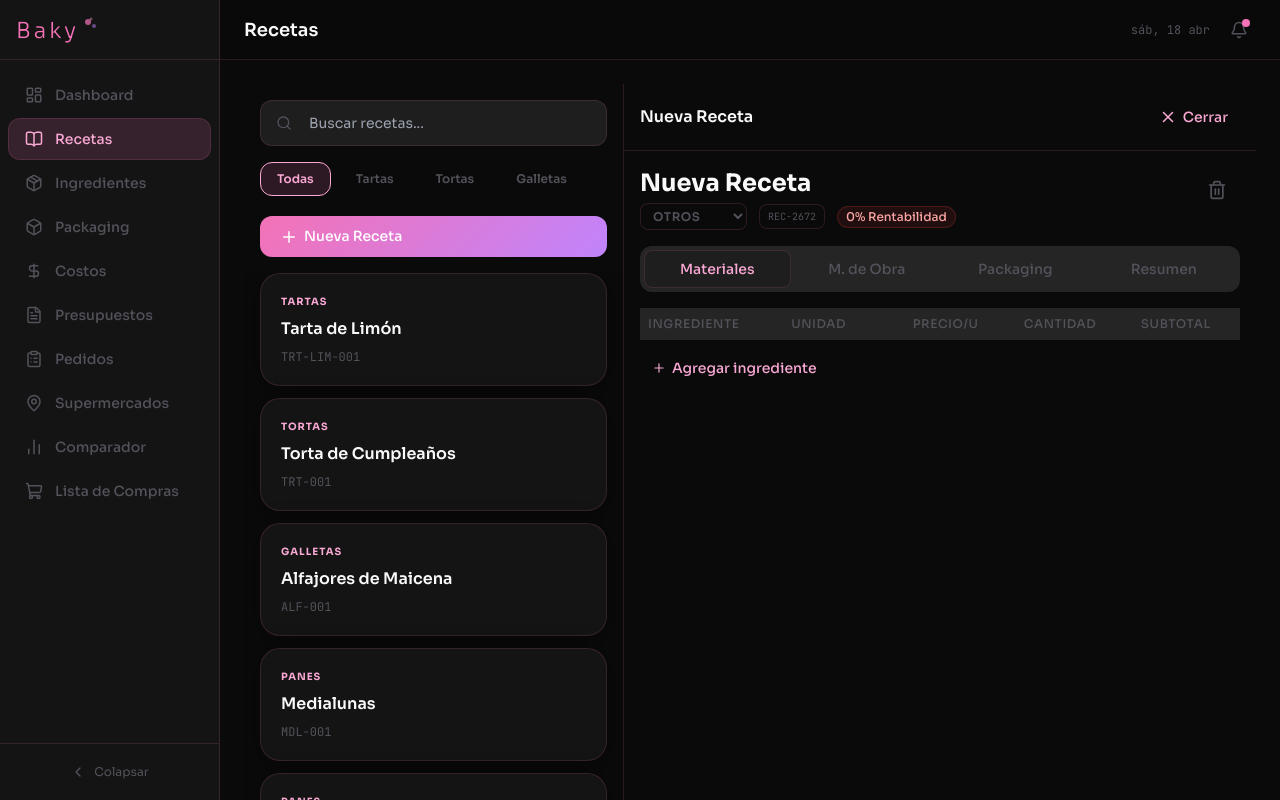
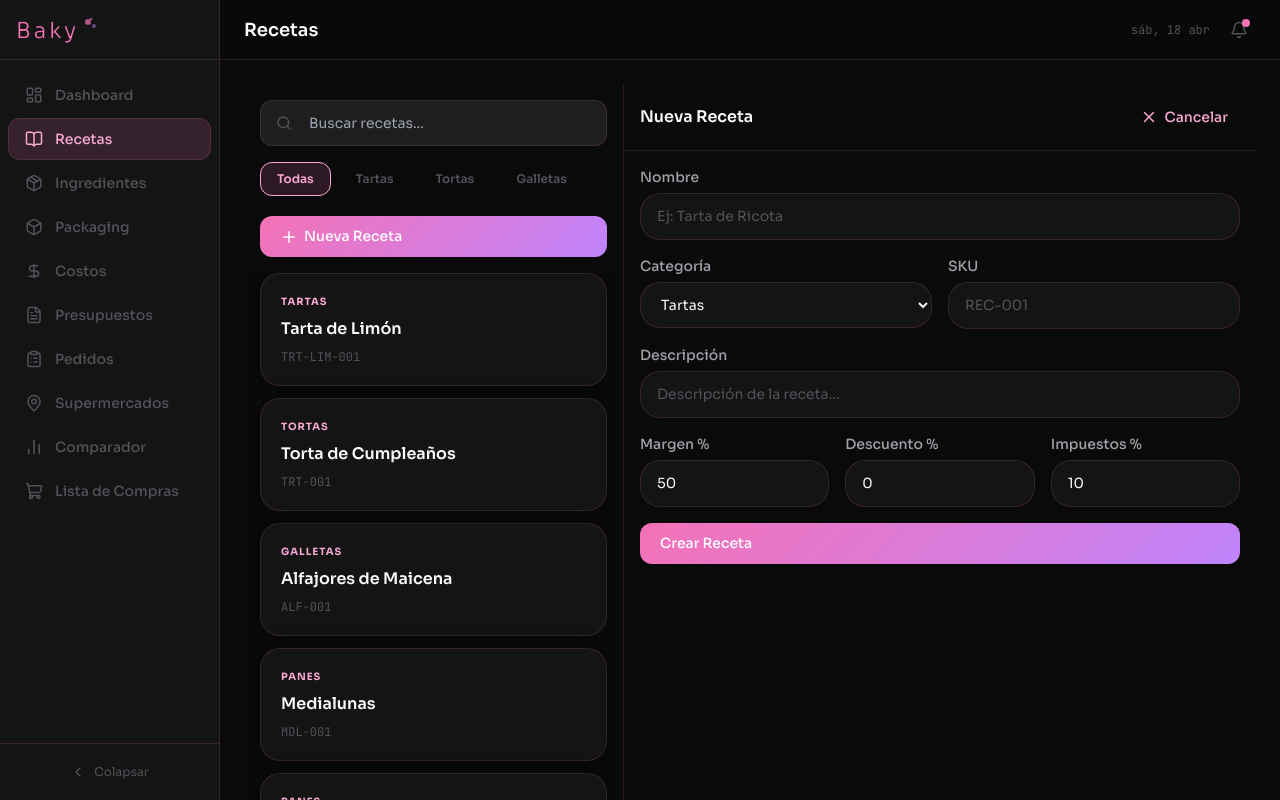
Before and after one commit to LeoSaracco/baky, a React (Vite) app: page /baky/recetas in a window 1280 px wide. Both pictures are taken after a click on the button "Nueva Receta". Shown: the top 800 px of the page. Built offline with nearby package versions, Linux system fonts and the light colour scheme.

Commit message:
fix: nuevo workflow sin auto-guardado + boton geolocalizacion en supermercados

```diff
--- a/src/pages/Packaging.tsx
+++ b/src/pages/Packaging.tsx
@@ -11,6 +11,13 @@ import { EmptyState } from '../components/ui/EmptyState';
 import { TwoPanelLayout } from '../components/ui/TwoPanelLayout';
 import { formatARS } from '../utils/calcCostos';
 import type { PackagingItem, TipoPackaging } from '../types';
+
+const emptyForm: FormData = {
+  nombre: '',
+  tipo: 'caja',
+  costoUnitario: 0,
+  notas: '',
+};
 
 interface FormData {
   nombre: string;
@@ -59,21 +66,22 @@ export const Packaging: React.FC = () => {
   }, [selectedId, selectedItem, reset]);
 
   const handleNew = () => {
-    const nuevo = addItem({
-      nombre: 'Nuevo Ítem',
-      tipo: 'caja',
-      costoUnitario: 0,
-      notas: '',
-    });
-    setSelectedId(nuevo.id);
+    setSelectedId(null);
+    setIsCreating(true);
+    reset(emptyForm);
   };
 
   const openEdit = (item: PackagingItem) => {
+    setIsCreating(false);
     setSelectedId(item.id);
   };
 
   const onSubmit = (data: FormData) => {
-    if (selectedId) {
+    if (isCreating) {
+      addItem(data);
+      toast.success('Ítem creado');
+      setIsCreating(false);
+    } else if (selectedId) {
       updateItem(selectedId, data);
       toast.success('Ítem actualizado');
     }
@@ -92,7 +100,7 @@ const closeForm = () => {
     setIsCreating(false);
   };
 
-  const showForm = isMobile ? (isCreating || selectedId) : selectedId;
+  const showForm = isMobile ? (isCreating || selectedId) : (isCreating || selectedId);
 
   const leftPanel = (
     <div className="flex flex-col gap-4 p-4 h-full overflow-hidden">
@@ -143,7 +151,7 @@ const closeForm = () => {
     <div className="flex flex-col h-full overflow-hidden">
       <div className="flex items-center justify-between p-4 border-b border-[var(--border-subtle)]">
 <h2 className="font-semibold text-[var(--text-primary)]">
-          {isCreating && isMobile ? 'Nuevo' : selectedItem ? 'Editar' : 'Nuevo'} Ítem
+              {isCreating ? 'Nuevo' : selectedItem ? 'Editar' : 'Nuevo'} Ítem
             </h2>
         <div className="flex gap-2">
           {selectedId && (
@@ -152,7 +160,7 @@ const closeForm = () => {
             </Button>
           )}
 <Button variant="ghost" size="sm" icon={<X size={18} />} onClick={closeForm}>
-            Cerrar
+              {isCreating ? 'Cancelar' : 'Cerrar'}
             </Button>
         </div>
       </div>
@@ -178,7 +186,7 @@ const closeForm = () => {
           </div>
           <Textarea label="Notas (opcional)" {...register('notas')} placeholder="Dimensiones, colores, proveedor..." />
 <Button type="submit" className="w-full">
-            Guardar cambios
+              {isCreating ? 'Crear' : 'Guardar cambios'}
             </Button>
         </form>
       </div>
--- a/src/pages/Presupuestos.tsx
+++ b/src/pages/Presupuestos.tsx
@@ -30,6 +30,12 @@ export const Presupuestos: React.FC = () => {
   const [filterEstado, setFilterEstado] = useState<EstadoPresupuesto | ''>('');
   const [selectedId, setSelectedId] = useState<string | null>(null);
   const [showDetail, setShowDetail] = useState(false);
+  const [isCreating, setIsCreating] = useState(false);
+  const [newForm, setNewForm] = useState({
+    cliente: '',
+    fechaVencimiento: addDays(new Date(), 30).toISOString().split('T')[0],
+    notas: '',
+  });
 
   const filtered = presupuestos.filter((p) =>
     filterEstado ? p.estado === filterEstado : true
@@ -38,22 +44,36 @@ export const Presupuestos: React.FC = () => {
   const selected = presupuestos.find((p) => p.id === selectedId) ?? null;
 
   const openPresupuesto = (p: Presupuesto) => {
+    setIsCreating(false);
     setSelectedId(p.id);
     if (isMobile) setShowDetail(true);
   };
 
   const handleNew = () => {
+    setSelectedId(null);
+    setIsCreating(true);
+    setNewForm({
+      cliente: '',
+      fechaVencimiento: addDays(new Date(), 30).toISOString().split('T')[0],
+      notas: '',
+    });
+  };
+
+  const handleCreate = () => {
+    if (!newForm.cliente.trim()) { toast.error('El cliente es requerido'); return; }
     const nuevo = addPresupuesto({
-      cliente: 'Nuevo cliente',
+      cliente: newForm.cliente,
       fechaEmision: new Date().toISOString(),
-      fechaVencimiento: addDays(new Date(), 30).toISOString(),
+      fechaVencimiento: new Date(newForm.fechaVencimiento).toISOString(),
       items: [],
       descuento: 0,
       impuestos: 0,
       estado: 'borrador',
+      notas: newForm.notas,
     });
     setSelectedId(nuevo.id);
-    if (isMobile) setShowDetail(true);
+    setIsCreating(false);
+    toast.success('Presupuesto creado');
   };
 
   const handleDuplicate = (id: string) => {
@@ -78,9 +98,53 @@ export const Presupuestos: React.FC = () => {
   const closeDetail = () => {
     setSelectedId(null);
     setShowDetail(false);
+    setIsCreating(false);
   };
 
-  if (isMobile && showDetail) {
+  const showForm = isMobile ? (isCreating || showDetail) : (isCreating || selectedId);
+
+  if (isMobile && showForm) {
+    if (isCreating) {
+      return (
+        <div className="flex flex-col h-full">
+          <div className="flex items-center justify-between p-4 border-b border-[var(--border-subtle)]">
+            <h2 className="font-semibold text-[var(--text-primary)]">Nuevo Presupuesto</h2>
+            <Button variant="ghost" size="sm" icon={<X size={18} />} onClick={closeDetail}>Cancelar</Button>
+          </div>
+          <div className="flex-1 overflow-y-auto p-4 space-y-4">
+            <div>
+              <label className="text-sm text-[var(--text-muted)] mb-1 block">Cliente</label>
+              <input
+                className="input-field"
+                value={newForm.cliente}
+                onChange={(e) => setNewForm({ ...newForm, cliente: e.target.value })}
+                placeholder="Nombre del cliente"
+              />
+            </div>
+            <div>
+              <label className="text-sm text-[var(--text-muted)] mb-1 block">Fecha vencimiento</label>
+              <input
+                type="date"
+                className="input-field"
+                value={newForm.fechaVencimiento}
+                onChange={(e) => setNewForm({ ...newForm, fechaVencimiento: e.target.value })}
+              />
+            </div>
+            <div>
+              <label className="text-sm text-[var(--text-muted)] mb-1 block">Notas</label>
+              <textarea
+                className="input-field resize-none"
+                rows={2}
+                value={newForm.notas}
+                onChange={(e) => setNewForm({ ...newForm, notas: e.target.value })}
+                placeholder="Detalles adicionales..."
+              />
+            </div>
+            <Button onClick={handleCreate} className="w-full">Crear</Button>
+          </div>
+        </div>
+      );
+    }
     return (
       <div className="flex flex-col h-full">
         <div className="flex items-center justify-between p-4 border-b border-[var(--border-subtle)]">
@@ -176,7 +240,45 @@ export const Presupuestos: React.FC = () => {
 
   const rightPanel = !isMobile && (
     <div className="flex flex-col h-full overflow-hidden">
-      {selected ? (
+      {isCreating ? (
+        <div className="flex flex-col h-full">
+          <div className="flex items-center justify-between p-4 border-b border-[var(--border-subtle)]">
+            <h2 className="font-semibold text-[var(--text-primary)]">Nuevo Presupuesto</h2>
+            <Button variant="ghost" size="sm" icon={<X size={18} />} onClick={closeDetail}>Cancelar</Button>
+          </div>
+          <div className="flex-1 overflow-y-auto p-4 space-y-4">
+            <div>
+              <label className="text-sm text-[var(--text-muted)] mb-1 block">Cliente</label>
+              <input
+                className="input-field"
+                value={newForm.cliente}
+                onChange={(e) => setNewForm({ ...newForm, cliente: e.target.value })}
+                placeholder="Nombre del cliente"
+              />
+            </div>
+            <div>
+              <label className="text-sm text-[var(--text-muted)] mb-1 block">Fecha vencimiento</label>
+              <input
+                type="date"
+                className="input-field"
+                value={newForm.fechaVencimiento}
+                onChange={(e) => setNewForm({ ...newForm, fechaVencimiento: e.target.value })}
+              />
+            </div>
+            <div>
+              <label className="text-sm text-[var(--text-muted)] mb-1 block">Notas</label>
+              <textarea
+                className="input-field resize-none"
+                rows={2}
+                value={newForm.notas}
+                onChange={(e) => setNewForm({ ...newForm, notas: e.target.value })}
+                placeholder="Detalles adicionales..."
+              />
+            </div>
+            <Button onClick={handleCreate} className="w-full">Crear</Button>
+          </div>
+        </div>
+      ) : selected ? (
         <>
           <div className="flex items-center justify-between p-4 border-b border-[var(--border-subtle)]">
             <h2 className="font-semibold text-[var(--text-primary)]">
--- a/src/pages/Productos.tsx
+++ b/src/pages/Productos.tsx
@@ -11,6 +11,14 @@ import { TwoPanelLayout } from '../components/ui/TwoPanelLayout';
 import { useIsMobile } from '../hooks/useMediaQuery';
 import { formatARS } from '../utils/calcCostos';
 import type { Producto, CategoriaIngrediente, Unidad } from '../types';
+
+const emptyForm: FormData = {
+  nombre: '',
+  categoria: 'harinas',
+  unidad: 'g',
+  precioActual: 0,
+  proveedor: '',
+};
 
 interface FormData {
   nombre: string;
@@ -91,22 +99,22 @@ export const Productos: React.FC = () => {
   }, [selectedId, selectedProducto, reset]);
 
   const handleNew = () => {
-    const nuevo = addProducto({
-      nombre: 'Nuevo Ingrediente',
-      categoria: 'harinas',
-      unidad: 'g',
-      precioActual: 0,
-      proveedor: '',
-    });
-    setSelectedId(nuevo.id);
+    setSelectedId(null);
+    setIsCreating(true);
+    reset(emptyForm);
   };
 
   const openEdit = (p: Producto) => {
+    setIsCreating(false);
     setSelectedId(p.id);
   };
 
   const onSubmit = (data: FormData) => {
-    if (selectedId) {
+    if (isCreating) {
+      addProducto(data);
+      toast.success('Ingrediente creado');
+      setIsCreating(false);
+    } else if (selectedId) {
       updateProducto(selectedId, data);
       toast.success('Ingrediente actualizado');
     }
@@ -208,22 +216,22 @@ export const Productos: React.FC = () => {
     </div>
   );
 
-  const showForm = isMobile ? (isCreating || selectedId) : selectedId;
+  const showForm = isMobile ? (isCreating || selectedId) : (isCreating || selectedId);
 
   const rightPanel = showForm ? (
     <div className="flex flex-col h-full overflow-hidden">
       <div className="flex items-center justify-between p-4 border-b border-[var(--border-subtle)]">
         <h2 className="font-semibold text-[var(--text-primary)]">
-          {isCreating && isMobile ? 'Nuevo' : selectedProducto ? 'Editar' : 'Nuevo'} Ingrediente
+          {isCreating ? 'Nuevo' : selectedProducto ? 'Editar' : 'Nuevo'} Ingrediente
         </h2>
         <div className="flex gap-2">
-          {selectedId && (
-            <Button variant="ghost" size="sm" onClick={() => handleDelete(selectedId, selectedProducto?.nombre || '')}>
+          {selectedProducto && (
+            <Button variant="ghost" size="sm" onClick={() => handleDelete(selectedId!, selectedProducto.nombre)}>
               Eliminar
             </Button>
           )}
           <Button variant="ghost" size="sm" icon={<X size={18} />} onClick={closeForm}>
-            Cerrar
+            {isCreating ? 'Cancelar' : 'Cerrar'}
           </Button>
         </div>
       </div>
@@ -260,7 +268,7 @@ export const Productos: React.FC = () => {
           />
           <Input label="Proveedor (opcional)" {...register('proveedor')} placeholder="Ej: Molinos Río de la Plata" />
           <Button type="submit" className="w-full">
-            Guardar cambios
+            {isCreating ? 'Crear' : 'Guardar cambios'}
           </Button>
         </form>
       </div>
--- a/src/pages/Recetas.tsx
+++ b/src/pages/Recetas.tsx
@@ -1,13 +1,36 @@
 import React, { useState, useMemo } from 'react';
 import { Plus, Search, X } from 'lucide-react';
+import { useForm } from 'react-hook-form';
+import toast from 'react-hot-toast';
 import { useRecetasStore } from '../store/useRecetasStore';
 import { Card } from '../components/ui/Card';
 import { Button } from '../components/ui/Button';
+import { Input, Select } from '../components/ui/Input';
 import { EmptyState } from '../components/ui/EmptyState';
 import { TwoPanelLayout } from '../components/ui/TwoPanelLayout';
 import type { CategoriaReceta } from '../types';
 import { RecetaDetail } from '../components/recetas/RecetaDetail';
 import { BookOpen } from 'lucide-react';
+
+interface FormData {
+  nombre: string;
+  categoria: CategoriaReceta;
+  sku: string;
+  descripcion: string;
+  margenGanancia: number;
+  descuento: number;
+  impuestos: number;
+}
+
+const emptyForm: FormData = {
+  nombre: '',
+  categoria: 'tartas',
+  sku: '',
+  descripcion: '',
+  margenGanancia: 50,
+  descuento: 0,
+  impuestos: 10,
+};
 
 const categorias: { value: CategoriaReceta | ''; label: string }[] = [
   { value: '', label: 'Todas' },
@@ -24,6 +47,9 @@ export const Recetas: React.FC = () => {
   const [search, setSearch] = useState('');
   const [filterCategoria, setFilterCategoria] = useState<CategoriaReceta | ''>('');
   const [selectedId, setSelectedId] = useState<string | null>(null);
+  const [isCreating, setIsCreating] = useState(false);
+
+  const { register, handleSubmit, reset, formState: { errors } } = useForm<FormData>();
 
   const filtered = useMemo(() => {
     return recetas.filter((r) => {
@@ -34,23 +60,27 @@ export const Recetas: React.FC = () => {
   }, [recetas, search, filterCategoria]);
 
   const handleNew = () => {
-    const nuevo = addReceta({
-      nombre: 'Nueva Receta',
-      categoria: 'otros',
-      sku: `REC-${Math.floor(Math.random() * 10000)}`,
-      descripcion: '',
-      ingredientes: [],
-      manoDeObra: [],
-      packaging: [],
-      margenGanancia: 50,
-      descuento: 0,
-      impuestos: 10,
-    });
-    setSelectedId(nuevo.id);
+    setSelectedId(null);
+    setIsCreating(true);
+    reset(emptyForm);
   };
 
   const openReceta = (id: string) => {
+    setIsCreating(false);
     setSelectedId(id);
+  };
+
+  const onSubmit = (data: FormData) => {
+    if (isCreating) {
+      addReceta({
+        ...data,
+        ingredientes: [],
+        manoDeObra: [],
+        packaging: [],
+      });
+      toast.success('Receta creada');
+      setIsCreating(false);
+    }
   };
 
   const handleDeleteReceta = (id: string, nombre: string) => {
@@ -64,6 +94,7 @@ export const Recetas: React.FC = () => {
 
   const closeDetail = () => {
     setSelectedId(null);
+    setIsCreating(false);
   };
 
   const selectedReceta = recetas.find((r) => r.id === selectedId);
@@ -137,18 +168,69 @@ export const Recetas: React.FC = () => {
     </div>
   );
 
-  const rightPanel = selectedId ? (
+  const showForm = isCreating || selectedId;
+
+  const rightPanel = showForm ? (
     <div className="flex flex-col h-full overflow-hidden">
       <div className="flex items-center justify-between p-4 border-b border-[var(--border-subtle)]">
         <h2 className="font-semibold text-[var(--text-primary)]">
-          {selectedReceta?.nombre || 'Nueva Receta'}
+          {isCreating ? 'Nueva' : selectedReceta?.nombre || 'Nueva'} Receta
         </h2>
         <Button variant="ghost" size="sm" icon={<X size={18} />} onClick={closeDetail}>
-          Cerrar
+          {isCreating ? 'Cancelar' : 'Cerrar'}
         </Button>
       </div>
       <div className="flex-1 overflow-y-auto p-4">
-        <RecetaDetail recetaId={selectedId} onDelete={handleDeleteReceta} />
+        {isCreating ? (
+          <form className="space-y-4" onSubmit={handleSubmit(onSubmit)}>
+            <Input
+              label="Nombre"
+              {...register('nombre', { required: 'Nombre requerido' })}
+              error={errors.nombre?.message}
+              placeholder="Ej: Tarta de Ricota"
+            />
+            <div className="grid grid-cols-2 gap-4">
+              <Select
+                label="Categoría"
+                {...register('categoria')}
+                options={categorias.filter(c => c.value !== '')}
+                error={errors.categoria?.message}
+              />
+              <Input
+                label="SKU"
+                {...register('sku', { required: 'SKU requerido' })}
+                error={errors.sku?.message}
+                placeholder="REC-001"
+              />
+            </div>
+            <Input label="Descripción" {...register('descripcion')} placeholder="Descripción de la receta..." />
+            <div className="grid grid-cols-3 gap-4">
+              <Input
+                label="Margen %"
+                type="number"
+                {...register('margenGanancia')}
+                placeholder="50"
+              />
+              <Input
+                label="Descuento %"
+                type="number"
+                {...register('descuento')}
+                placeholder="0"
+              />
+              <Input
+                label="Impuestos %"
+                type="number"
+                {...register('impuestos')}
+                placeholder="10"
+              />
+            </div>
+            <Button type="submit" className="w-full">
+              Crear Receta
+            </Button>
+          </form>
+        ) : (
+          <RecetaDetail recetaId={selectedId} onDelete={handleDeleteReceta} />
+        )}
       </div>
     </div>
   ) : (
--- a/src/pages/Supermercados.tsx
+++ b/src/pages/Supermercados.tsx
@@ -1,5 +1,5 @@
 import React, { useState } from 'react';
-import { Plus, Trash2, MapPin, X } from 'lucide-react';
+import { Plus, Trash2, MapPin, X, Navigation } from 'lucide-react';
 import { MapContainer, TileLayer, Marker, Popup, useMapEvents } from 'react-leaflet';
 import L from 'leaflet';
 import toast from 'react-hot-toast';
@@ -68,33 +68,35 @@ export const Supermercados: React.FC = () => {
   const [selectedId, setSelectedId] = useState<string | null>(null);
   const [isCreating, setIsCreating] = useState(false);
 
-  const [form, setForm] = useState({
+  const emptyForm = {
     nombre: '',
     cadena: 'Carrefour' as CadenaSupermarket,
     direccion: '',
     notas: '',
     lat: -34.6037,
     lng: -58.3816,
-  });
+  };
+
+  const [form, setForm] = useState(emptyForm);
+  const [tempLatLng, setTempLatLng] = useState<{lat: number, lng: number} | null>(null);
 
   const selectedSupermercado = supermercado.find((s) => s.id === selectedId);
   const isEditing = selectedId && selectedSupermercado;
 
   const openNew = (lat?: number, lng?: number) => {
-    const nuevo = addSupermercado({
-      nombre: '',
-      cadena: 'Carrefour',
-      direccion: '',
-      notas: '',
+    setSelectedId(null);
+    setIsCreating(true);
+    setForm({
+      ...emptyForm,
       lat: lat ?? -34.6037,
       lng: lng ?? -58.3816,
     });
-    setSelectedId(nuevo.id);
+    setTempLatLng(lat && lng ? {lat, lng} : null);
   };
 
   const openEdit = (s: Supermercado) => {
+    setIsCreating(false);
     setSelectedId(s.id);
-    if (isMobile) setIsCreating(false);
     setForm({
       nombre: s.nombre,
       cadena: s.cadena,
@@ -103,11 +105,17 @@ export const Supermercados: React.FC = () => {
       lat: s.lat,
       lng: s.lng,
     });
+    setTempLatLng(null);
   };
 
   const handleSubmit = () => {
     if (!form.nombre.trim()) { toast.error('El nombre es requerido'); return; }
-    if (isEditing) {
+    if (isCreating) {
+      addSupermercado({ ...form, lastVisit: new Date().toISOString() });
+      toast.success('Supermercado creado');
+      setIsCreating(false);
+      setTempLatLng(null);
+    } else if (isEditing) {
       updateSupermercado(selectedId, { ...form, lastVisit: new Date().toISOString() });
       toast.success('Supermercado actualizado');
     }
@@ -128,9 +136,10 @@ export const Supermercados: React.FC = () => {
   const closeForm = () => {
     setSelectedId(null);
     setIsCreating(false);
+    setTempLatLng(null);
   };
 
-  const showForm = isMobile ? (isCreating || isEditing) : isEditing;
+  const showForm = isMobile ? (isCreating || selectedId) : (isCreating || selectedId);
 
   // Get product count per supermarket
   const { precios } = usePreciosStore();
@@ -224,10 +233,12 @@ export const Supermercados: React.FC = () => {
 
   const rightPanel = showForm ? (
     <div className="flex flex-col h-full overflow-hidden">
-      {isEditing ? (
+      {isEditing || isCreating ? (
         <>
           <div className="flex items-center justify-between p-4 border-b border-[var(--border-subtle)]">
-            <h2 className="font-semibold text-[var(--text-primary)]">Editar Supermercado</h2>
+            <h2 className="font-semibold text-[var(--text-primary)]">
+              {isEditing ? 'Editar' : 'Nuevo'} Supermercado
+            </h2>
             <Button variant="ghost" size="sm" icon={<X size={18} />} onClick={closeForm}>Cerrar</Button>
           </div>
           <div className="flex-1 overflow-y-auto p-4 space-y-4">
@@ -255,11 +266,37 @@ export const Supermercados: React.FC = () => {
                 <input type="number" step="0.0001" className="input-field" value={form.lng} onChange={(e) => setForm({ ...form, lng: Number(e.target.value) })} />
               </div>
             </div>
+            <Button
+              variant="secondary"
+              size="sm"
+              icon={<Navigation size={14} />}
+              onClick={() => {
+                if (navigator.geolocation) {
+                  navigator.geolocation.getCurrentPosition(
+                    (position) => {
+                      setForm({
+                        ...form,
+                        lat: position.coords.latitude,
+                        lng: position.coords.longitude,
+                      });
+                      toast.success('Ubicación actual detectada');
+                    },
+                    () => { toast.error('No se pudo obtener ubicación'); }
+                  );
+                } else {
+                  toast.error('Geolocalización no soportada');
+                }
+              }}
+            >
+              Usar mi ubicación actual
+            </Button>
             <div>
               <label className="text-sm text-[var(--text-muted)] mb-1 block">Notas (opcional)</label>
               <textarea className="input-field resize-none" rows={2} value={form.notas} onChange={(e) => setForm({ ...form, notas: e.target.value })} placeholder="Horarios, descuentos..." />
             </div>
-            <Button onClick={handleSubmit} className="w-full">Guardar cambios</Button>
+            <Button onClick={handleSubmit} className="w-full">
+              {isCreating ? 'Crear' : 'Guardar cambios'}
+            </Button>
           </div>
         </>
       ) : (
@@ -304,7 +341,7 @@ export const Supermercados: React.FC = () => {
         <div className="flex flex-col h-full">
           <div className="flex items-center justify-between p-4 border-b border-[var(--border-subtle)]">
             <h2 className="font-semibold text-[var(--text-primary)]">Nuevo Supermercado</h2>
-            <Button variant="ghost" size="sm" icon={<X size={18} />} onClick={closeForm}>Cerrar</Button>
+            <Button variant="ghost" size="sm" icon={<X size={18} />} onClick={closeForm}>Cancelar</Button>
           </div>
           <div className="flex-1 overflow-y-auto p-4 space-y-4">
             <div>
@@ -331,11 +368,35 @@ export const Supermercados: React.FC = () => {
                 <input type="number" step="0.0001" className="input-field" value={form.lng} onChange={(e) => setForm({ ...form, lng: Number(e.target.value) })} />
               </div>
             </div>
+            <Button
+              variant="secondary"
+              size="sm"
+              icon={<Navigation size={14} />}
+              onClick={() => {
+                if (navigator.geolocation) {
+                  navigator.geolocation.getCurrentPosition(
+                    (position) => {
+                      setForm({
+                        ...form,
+                        lat: position.coords.latitude,
+                        lng: position.coords.longitude,
+                      });
+                      toast.success('Ubicación actual detectada');
+                    },
+                    () => { toast.error('No se pudo obtener ubicación'); }
+                  );
+                } else {
+                  toast.error('Geolocalización no soportada');
+                }
+              }}
+            >
+              Usar mi ubicación actual
+            </Button>
             <div>
               <label className="text-sm text-[var(--text-muted)] mb-1 block">Notas (opcional)</label>
               <textarea className="input-field resize-none" rows={2} value={form.notas} onChange={(e) => setForm({ ...form, notas: e.target.value })} placeholder="Horarios, descuentos..." />
             </div>
-            <Button onClick={handleSubmit} className="w-full">Guardar cambios</Button>
+            <Button onClick={handleSubmit} className="w-full">Crear</Button>
           </div>
         </div>
       );
```
Lines whose indentation alone changed are shown as unchanged.
